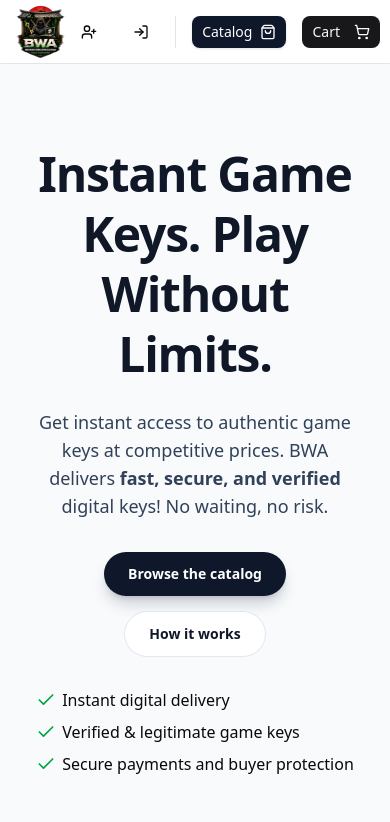
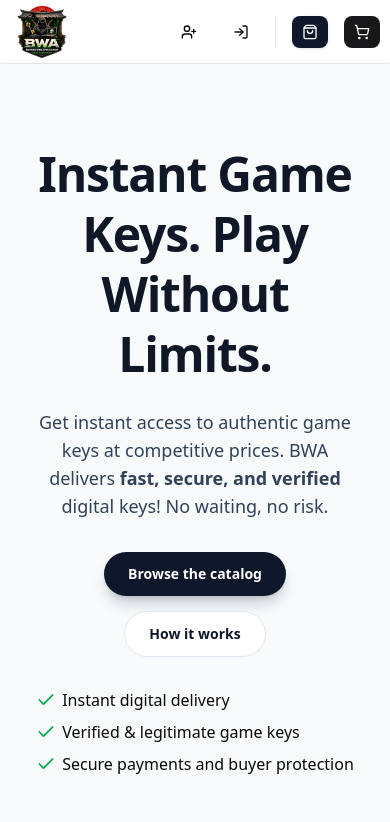
Before and after one commit to Sebiu98/BWA_BrokenWebApplication, a Next.js app: page / in a window 390 px wide. Shown: the top 822 px of the page. Built offline with nearby package versions, Linux system fonts and the light colour scheme.

Commit message:
fixed catalog and cart logos on sm devices

```diff
--- a/src/app/components/Navbar.tsx
+++ b/src/app/components/Navbar.tsx
@@ -126,24 +126,28 @@ const Navbar = () => {
                   className={buttonVariants({
                     size: "sm",
                     className:
-                      "hidden sm:flex items-center gap-2 rounded-full bg-slate-900 px-4 text-white shadow-sm hover:bg-slate-800",
+                      "hidden sm:flex items-center justify-center gap-2 rounded-full bg-slate-900 text-white shadow-sm hover:bg-slate-800 sm:w-10 sm:px-0 md:w-auto md:px-4",
                   })}
                 >
-                  <span>Catalog</span>
-                  <ShoppingBag className="h-4 w-4" aria-hidden="true" />
+                  <span className="hidden md:inline">Catalog</span>
+                  <ShoppingBag
+                    className="h-4 w-4 md:h-5 md:w-5"
+                    aria-hidden="true"
+                  />
                 </Link>
 
                 <Link
                   href="/cart"
                   className={buttonVariants({
                     size: "sm",
-                    className: "hidden sm:flex items-center gap-1 relative",
+                    className:
+                      "hidden sm:flex items-center justify-center gap-1 relative sm:w-10 sm:px-0 md:w-auto md:px-3",
                   })}
                 >
-                  Cart
-                  <ShoppingCart className="ml-1.5 h-5 w-5" />
+                  <span className="hidden md:inline">Cart</span>
+                  <ShoppingCart className="h-4 w-4 md:ml-1.5 md:h-5 md:w-5" />
                   {isCartReady && cartCount > 0 ? (
-                    <span className="ml-1 rounded-full bg-slate-200 px-2 py-0.5 text-[11px] font-semibold text-slate-700">
+                    <span className="ml-1 rounded-full bg-slate-200 px-2 py-0.5 text-[11px] font-semibold text-slate-700 sm:absolute sm:-right-1 sm:-top-1 sm:ml-0 md:static md:ml-1">
                       {cartCount}
                     </span>
                   ) : null}
@@ -178,23 +182,27 @@ const Navbar = () => {
                   className={buttonVariants({
                     size: "sm",
                     className:
-                      "hidden sm:flex items-center gap-2 rounded-full bg-slate-900 px-4 text-white shadow-sm hover:bg-slate-800",
+                      "hidden sm:flex items-center justify-center gap-2 rounded-full bg-slate-900 text-white shadow-sm hover:bg-slate-800 sm:w-10 sm:px-0 md:w-auto md:px-4",
                   })}
                 >
-                  <span>Catalog</span>
-                  <ShoppingBag className="h-4 w-4" aria-hidden="true" />
+                  <span className="hidden md:inline">Catalog</span>
+                  <ShoppingBag
+                    className="h-4 w-4 md:h-5 md:w-5"
+                    aria-hidden="true"
+                  />
                 </Link>
                 <Link
                   href="/cart"
                   className={buttonVariants({
                     size: "sm",
-                    className: "hidden sm:flex items-center gap-1 relative",
+                    className:
+                      "hidden sm:flex items-center justify-center gap-1 relative sm:w-10 sm:px-0 md:w-auto md:px-3",
                   })}
                 >
-                  Cart
-                  <ShoppingCart className="ml-1.5 h-5 w-5" />
+                  <span className="hidden md:inline">Cart</span>
+                  <ShoppingCart className="h-4 w-4 md:ml-1.5 md:h-5 md:w-5" />
                   {isCartReady && cartCount > 0 ? (
-                    <span className="ml-1 rounded-full bg-slate-200 px-2 py-0.5 text-[11px] font-semibold text-slate-700">
+                    <span className="ml-1 rounded-full bg-slate-200 px-2 py-0.5 text-[11px] font-semibold text-slate-700 sm:absolute sm:-right-1 sm:-top-1 sm:ml-0 md:static md:ml-1">
                       {cartCount}
                     </span>
                   ) : null}
```
